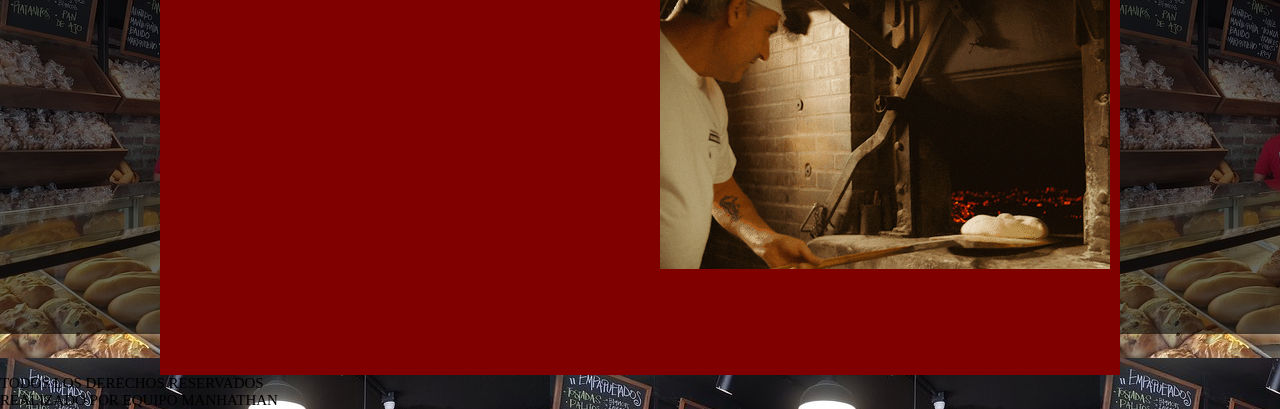
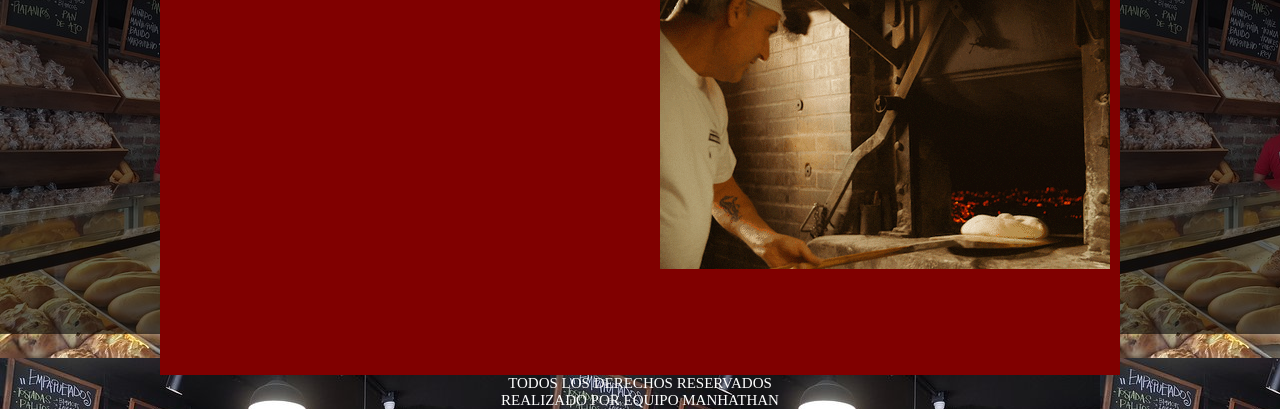
Before and after one commit to erikfcz/FinalWeb, a PHP site: page /ss/ in a window 1280 px wide. Shown: the part 466-875 px from the top of the page. Run offline with PHP 8.4, Linux system fonts and the light colour scheme.

Commit message:
Update STYLECHIDO.css

```diff
--- a/STYLECHIDO.css
+++ b/STYLECHIDO.css
@@ -257,8 +257,9 @@ aside div{
 		cursor: pointer;
 		font-size: 18px;
 	}
-.footer{
+footer{
 text-align:center;
+color:white;
 }
 
 @media  screen and (max-width:700px) and (max-width:1024px) {
```
